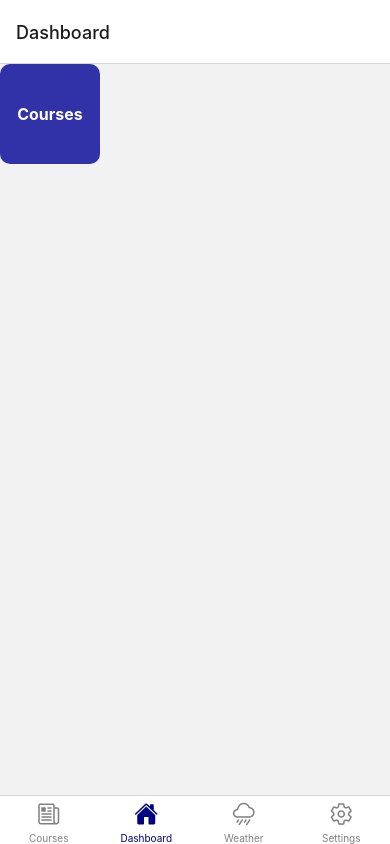
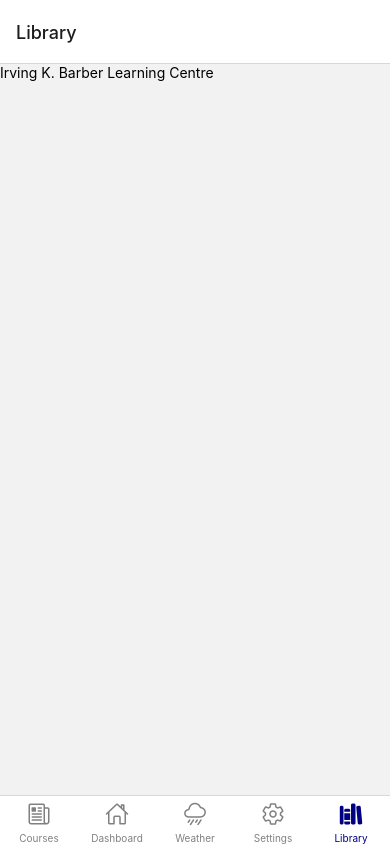
Before and after one commit to mchlcui/nwHacks-UBCgo, a React Native app in the folder nwHacks-UBCgo/: screen /Library in a window 390 px wide. Built offline with nearby package versions, Linux system fonts and the light colour scheme.

Commit message:
- Library page w tables WIP

```diff
--- a/nwHacks-UBCgo/App.js
+++ b/nwHacks-UBCgo/App.js
@@ -7,6 +7,7 @@ import Dashboard from './screens/Dashboard';
 import Courses from './screens/Courses';
 import Settings from './screens/Settings';
 import Weather from './screens/Weather';
+import Library from './screens/Library';
 
 const navBar = createBottomTabNavigator();
 
@@ -57,6 +58,16 @@ function BottomNavBar() {
         }
       } />
 
+      <navBar.Screen name="Library" component={Library} options={
+        {
+          title: "Library",
+          headerTitleAlign: "left",
+          tabBarIcon: ({ color, focused }) => (
+            <Ionicons name={focused ? "library" : "library-outline"} size={24} color={color} />
+          )
+        }
+      } />
+
     </navBar.Navigator>
   )
 }
--- a/nwHacks-UBCgo/package.json
+++ b/nwHacks-UBCgo/package.json
@@ -9,14 +9,18 @@
     "web": "expo start --web"
   },
   "dependencies": {
+    "@expo/metro-runtime": "^3.1.1",
     "@react-navigation/bottom-tabs": "^6.5.11",
     "expo": "~50.0.2",
     "expo-status-bar": "~1.11.1",
     "react": "18.2.0",
+    "react-dom": "18.2.0",
     "react-native": "0.73.2",
     "react-native-animated-spinkit": "^1.5.2",
     "react-native-bounceable": "^0.2.1",
-    "react-native-dynamic-search-bar": "github:WrathChaos/react-native-dynamic-search-bar#expo"
+    "react-native-dynamic-search-bar": "github:WrathChaos/react-native-dynamic-search-bar#expo",
+    "react-native-table-component": "^1.2.2",
+    "react-native-web": "~0.19.6"
   },
   "devDependencies": {
     "@babel/core": "^7.20.0"
--- /dev/null
+++ b/nwHacks-UBCgo/screens/Library.js
@@ -0,0 +1,18 @@
+import { Text, View } from 'react-native';
+import { Table, TableWrapper, Row, Rows, Col, Cols, Cell } from 'react-native-table-component';
+
+const LibraryComponent = ({name}) => {
+    return (
+        <Text>{name}</Text>
+    )
+}
+
+const Library = () => {
+    return (
+        <View>
+            <LibraryComponent name={"Irving K. Barber Learning Centre"}></LibraryComponent>
+        </View>
+    )
+}
+
+export default Library;
```
Also changed, not shown: 1 other file (tests, documents, lock files or other folders).
